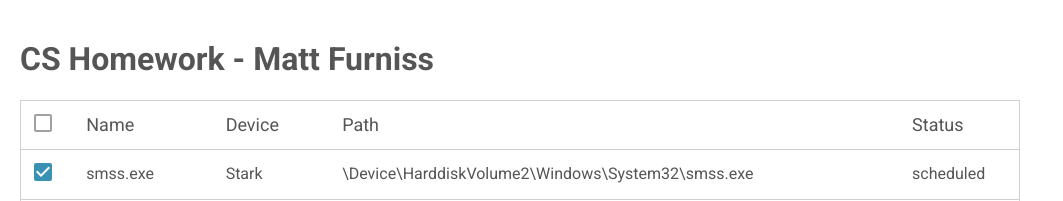
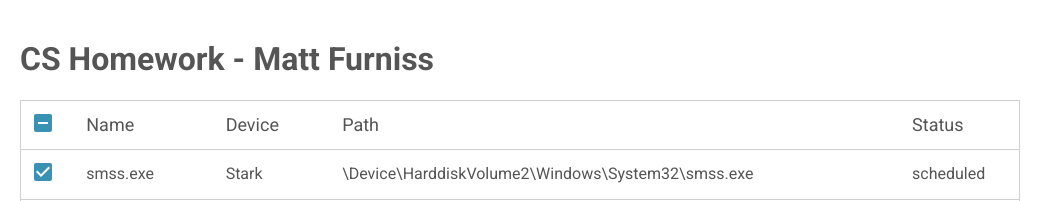
Before and after one commit to mfurniss/cs-homework, a React (Vite) app: page / in a window 1280 px wide. Both pictures are taken after a click on the button 43 px from the left and 172 px from the top of the page. Shown: the top 201 px of the page, without its empty margins (0-1063 px from the left). Built offline with nearby package versions, Linux system fonts and the light colour scheme.

Commit message:
Add buttons and icons

```diff
--- a/src/FilesContainer.tsx
+++ b/src/FilesContainer.tsx
@@ -13,10 +13,22 @@ interface Props {
 const a =new Array(10).fill(false);
 
 const FilesContainer: React.FC<Props> = ({ files }) => {
-  const [allSelected, setAllSelected] = useState(false);
   const [selected, setSelected] = useState<boolean[]>(new Array(files.length).fill(false))
 
-  console.log('selected', selected);
+  const allSelected = selected.every((s) => s);
+
+  const handleSelectAll = () => {
+    if (allSelected) {
+      setSelected(new Array(files.length).fill(false));
+    }
+    if (!allSelected) {
+      setSelected(new Array(files.length).fill(true));
+    }
+    console.log('handleSelectAll');
+  };
+
+  const countSelected = selected.reduce((acc, current) => acc + (current ? 1 : 0), 0);
+  console.log('countSelected', countSelected);
 
   return (
     <Table>
@@ -24,9 +36,9 @@ const FilesContainer: React.FC<Props> = ({ files }) => {
         <tr>
           <th>
             <Checkbox
-              checked={allSelected}
-              onChange={(checked: boolean) => setAllSelected(checked)}
-              nodeChecked={<MdIndeterminateCheckBox size={24} />}
+              checked={countSelected > 0}
+              onChange={(checked: boolean) => handleSelectAll()}
+              nodeChecked={countSelected < files.length ? <MdIndeterminateCheckBox size={24} /> : undefined}
             />
           </th>
           <th>Name</th>
```
